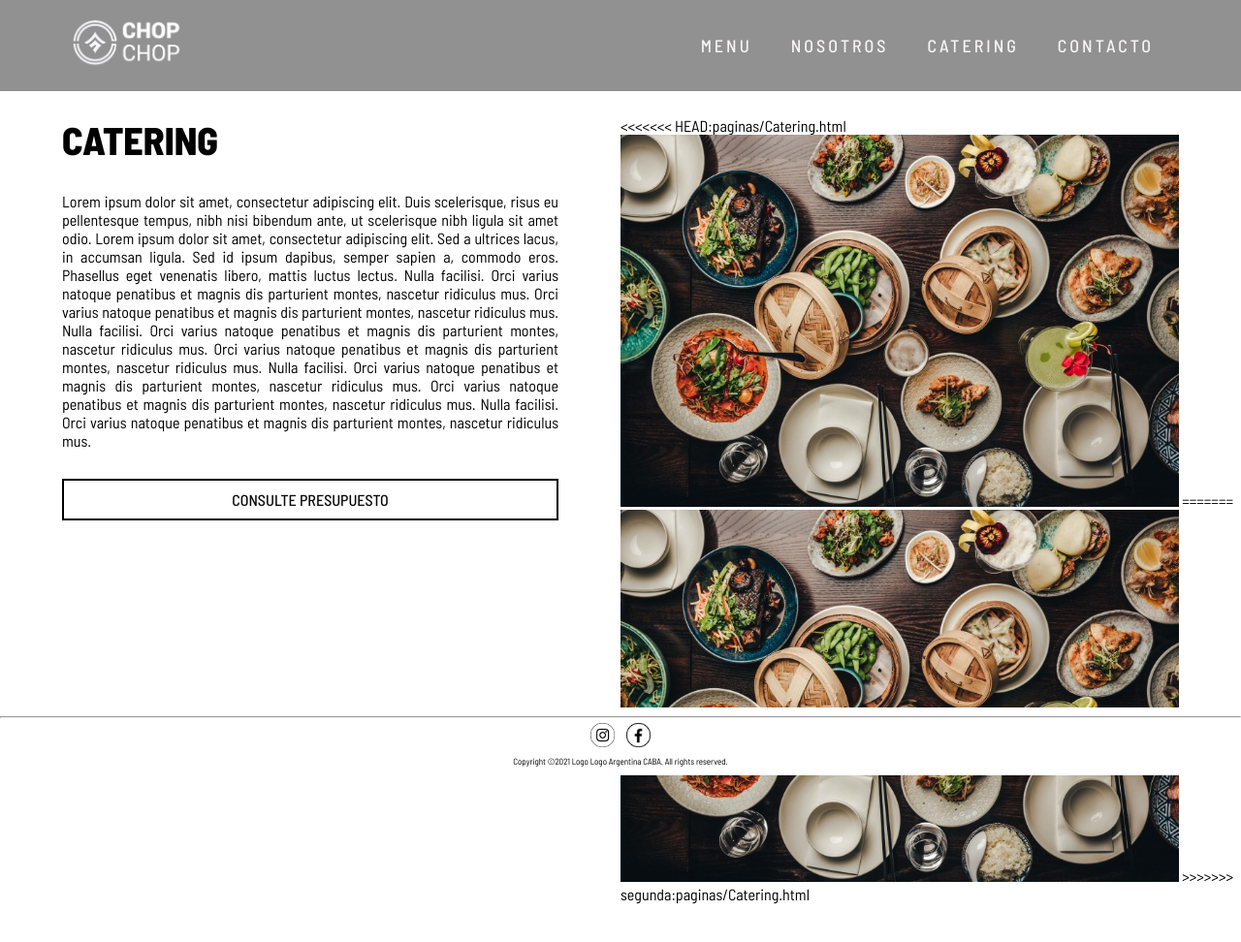
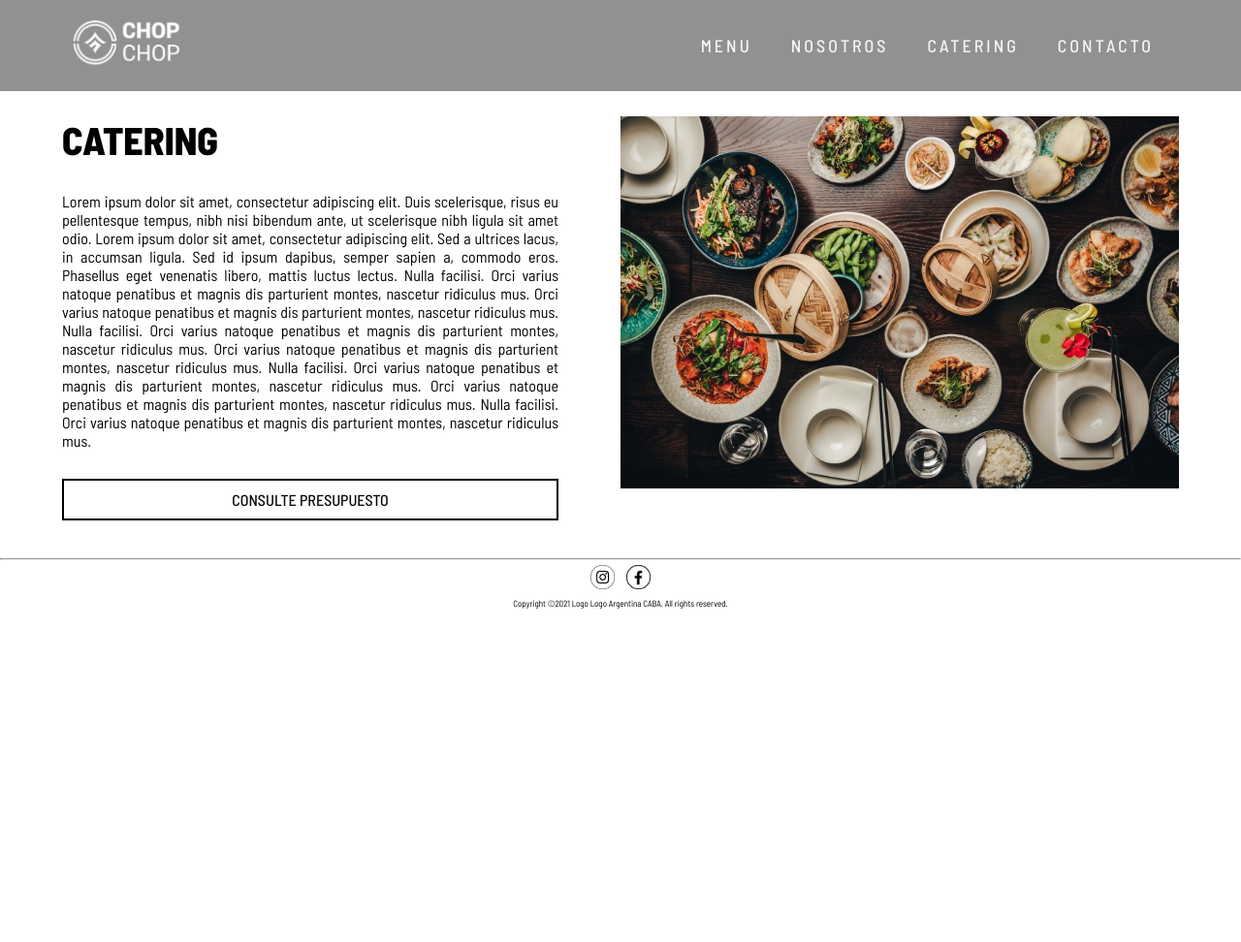
Before and after one commit to AraArakaki/Chop-Chop-, a plain HTML site: page paginas/Catering.html in a window 1280 px wide. Shown: the whole page at 97% size. After the commit the page ends 800 px from the top, so only its background shows below. Drawn offline with nearby package versions, Linux system fonts and the light colour scheme.

Commit message:
cambios en Catering

```diff
--- a/paginas/Catering.html
+++ b/paginas/Catering.html
@@ -84,11 +84,7 @@
 
 
      <aside class="side">
-<<<<<<< HEAD:paginas/Catering.html
         <img src="../imagenes/full table.jpeg" alt="Mesa Catering">
-=======
-        <img src="../imagenes/full table.jpeg" alt="Mesa catering">
->>>>>>> segunda:paginas/Catering.html
     </aside>
 
      <footer>
```
